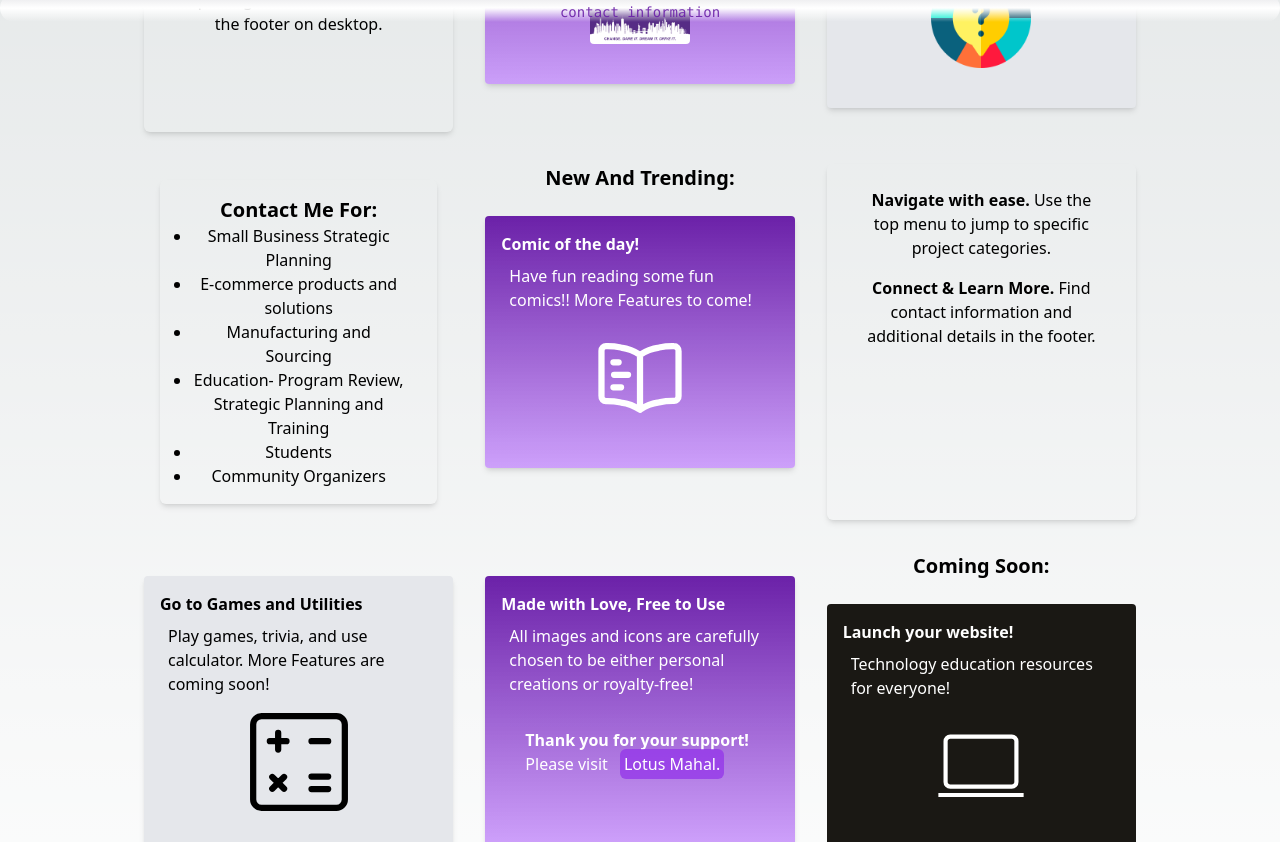
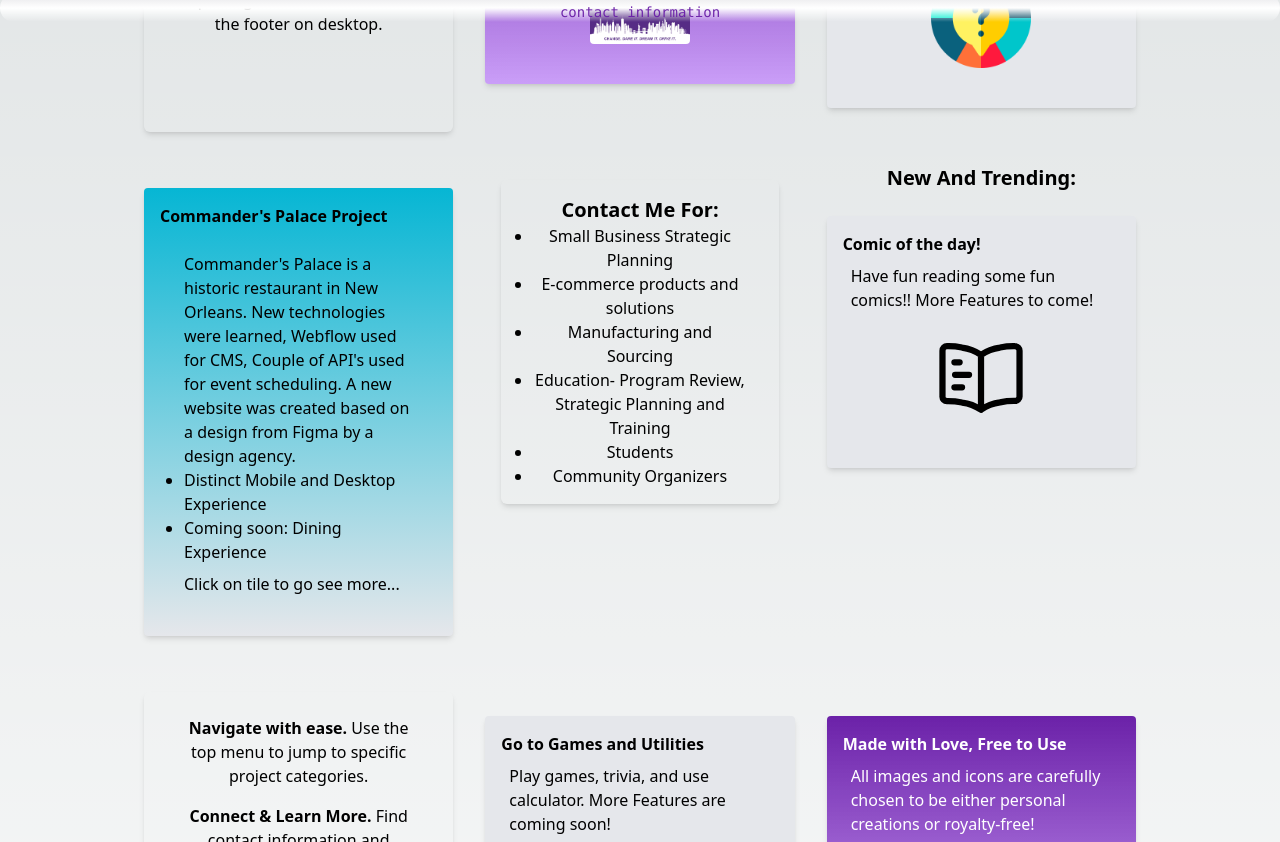
Before and after one commit to arnab-156/arnab-majumdar, a Next.js app: page / in a window 1280 px wide. Shown: the part 778-1620 px from the top of the page. Built offline with nearby package versions, Linux system fonts and the light colour scheme.

Commit message:
tiffancy color added, commanders palace added to home page, color added in tile, id added to home page tile (#71)

```diff
--- a/src/app/lotus/page.tsx
+++ b/src/app/lotus/page.tsx
@@ -1,8 +1,9 @@
 import { Card } from "../components/card";
 import { Tile } from "../components/tile";
 import { ApparelIcon, CalculatorIcon } from "../components/icons";
-import { cardWrapperStyle, buttonStyle } from "../utility/stylevariables";
+import { cardWrapperStyle, buttonStyle, tiffanyBackgroundTheme } from "../utility/stylevariables";
 import Link from "next/link";
+import Image from "next/image";
 
 export default function Lotus() {
   return (
@@ -157,16 +158,22 @@ export default function Lotus() {
         <div>
           <Card
             title="Commander&#x27;s palace mobile website"
-            url="#"
+            url="https://www.commanderspalace.com/"
             description="The video overviews the website I created as a technology consultant to Also Known as Studios, which designed Commander's Palace. I learned a new technology, Webflow. There were approximately 10 pages. The desktop and mobile designs are distinct. The current video shows the layout of the desktop version, which is managed by the restaurant itself. I also created learning items and materials to manage this beautiful but complex design."
             customClassName=""
           >
             <a data-flickr-embed="true" data-context="true"
               href="https://www.flickr.com/photos/200915664@N03/54440184847/in/dateposted-public/"
               title="commander&#x27;s palace mobile website">
-              <img src="https://live.staticflickr.com/31337/54440184847_bac89e2f58_w.jpg"
-                width="225" height="400"
-                alt="commander&#x27;s palace mobile website" />
+              <Image
+                className={`rounded`}
+                src="https://live.staticflickr.com/31337/54440184847_bac89e2f58_w.jpg"
+                alt="commander&#x27;s palace mobile website"
+                width={225}
+                height={400}
+                priority
+                unoptimized
+              />
             </a>
             <script async src="//embedr.flickr.com/assets/client-code.js"></script>
           </Card>
@@ -177,6 +184,7 @@ export default function Lotus() {
             title="Commander's Palace Project"
             url="https://www.commanderspalace.com/"
             openInNewTab
+            backgroundTheme={tiffanyBackgroundTheme}
           >
             <div>
               <p className="text-wrap">
--- a/src/app/page.tsx
+++ b/src/app/page.tsx
@@ -1,7 +1,7 @@
 import Link from 'next/link';
 import { Card } from "../app/components/card";
 import { CalculatorIcon, ComputerIcon, ReadIcon } from "./components/icons";
-import { cardWrapperStyle, nycBackgroundTheme, buttonStyle } from './utility/stylevariables';
+import { cardWrapperStyle, nycBackgroundTheme, buttonStyle, tiffanyBackgroundTheme } from './utility/stylevariables';
 
 export default function Home() {
   return (
@@ -74,6 +74,25 @@ export default function Home() {
           />
         </div>
 
+        <div className={cardWrapperStyle} id="cp">
+          <Card
+            title="Commander's Palace Project"
+            url="/lotus#commanders"
+            backgroundTheme={tiffanyBackgroundTheme}
+          >
+            <div>
+              <p className="text-wrap">
+                Commander&#039;s Palace is a historic restaurant in New Orleans. New technologies were learned, Webflow used for CMS, Couple of API&#039;s used for event scheduling. A new website was created based on a design from Figma by a design agency.
+              </p>
+              <ul className="list-disc grid grid-cols-1 mb-2">
+                <li>Distinct Mobile and Desktop Experience</li>
+                <li> Coming soon: Dining Experience</li>
+              </ul>
+              <p className="text-wrap">Click on tile to go see more... </p>
+            </div>
+          </Card>
+        </div>
+
         <div className={cardWrapperStyle}>
           <div className="shadow-md rounded-md text-center py-4 px-8 m-4">
             <h2 className="text-xl font-bold text-center capitalize">Contact me for:</h2>
@@ -94,7 +113,6 @@ export default function Home() {
             title="Comic of the day!"
             url="/tech/comic"
             description="Have fun reading some fun comics!! More Features to come!"
-            backgroundTheme={nycBackgroundTheme}
           >
             <ReadIcon height="100px" width="100px" />
           </Card>
--- a/src/app/utility/stylevariables.tsx
+++ b/src/app/utility/stylevariables.tsx
@@ -3,6 +3,7 @@ export const $cardWrapperStyle = "hover:transition hover:duration-300 hover:ease
 
 export const lotus_pink = '#9d174d';
 export const yellowBackgroundTheme = 'bg-gradient-to-b from-yellow-500 bg-yellow-200/75 hover:bg-yellow-700/75 hover:shadow-lg';
+export const tiffanyBackgroundTheme = 'bg-gradient-to-b from-cyan-500 bg-cyan-200/75 hover:bg-cyan-700/75 hover:shadow-lg';
 export const nycBackgroundTheme = 'text-white bg-gradient-to-b from-purple-800 bg-purple-400/75 hover:bg-purple-800/75 hover:shadow-lg';
 export const buttonStyle = "text-white p-1 m-2 transition ease-in-out delay-150 bg-purple-600/75 hover:-translate-y-1 hover:scale-110 hover:bg-purple-800 duration-300 hover:text-lg rounded-md";
 export const roundedBtnStyle = "text-white shadow-md transition ease-in-out delay-150 bg-purple-600/75 hover:-translate-y-1 hover:scale-110 hover:bg-purple-900 duration-300 hover:text-lg rounded-full"
```
